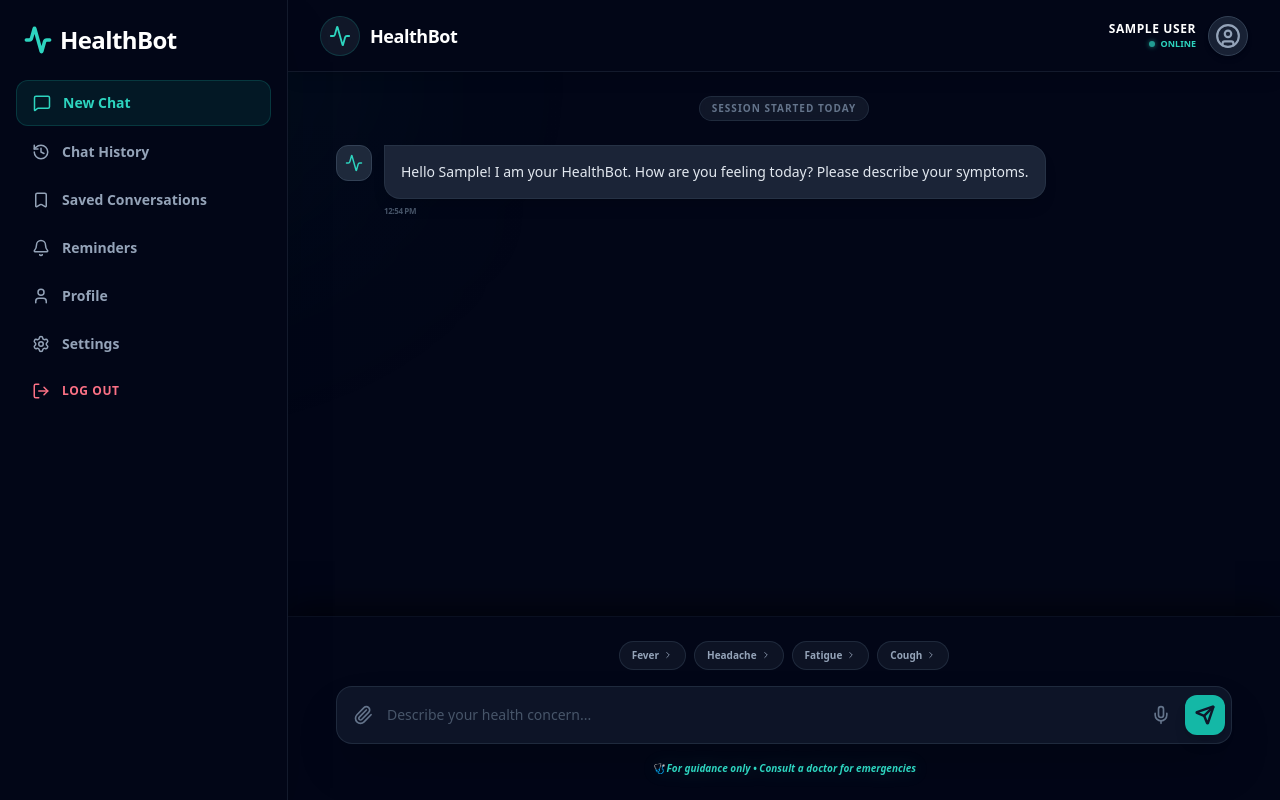
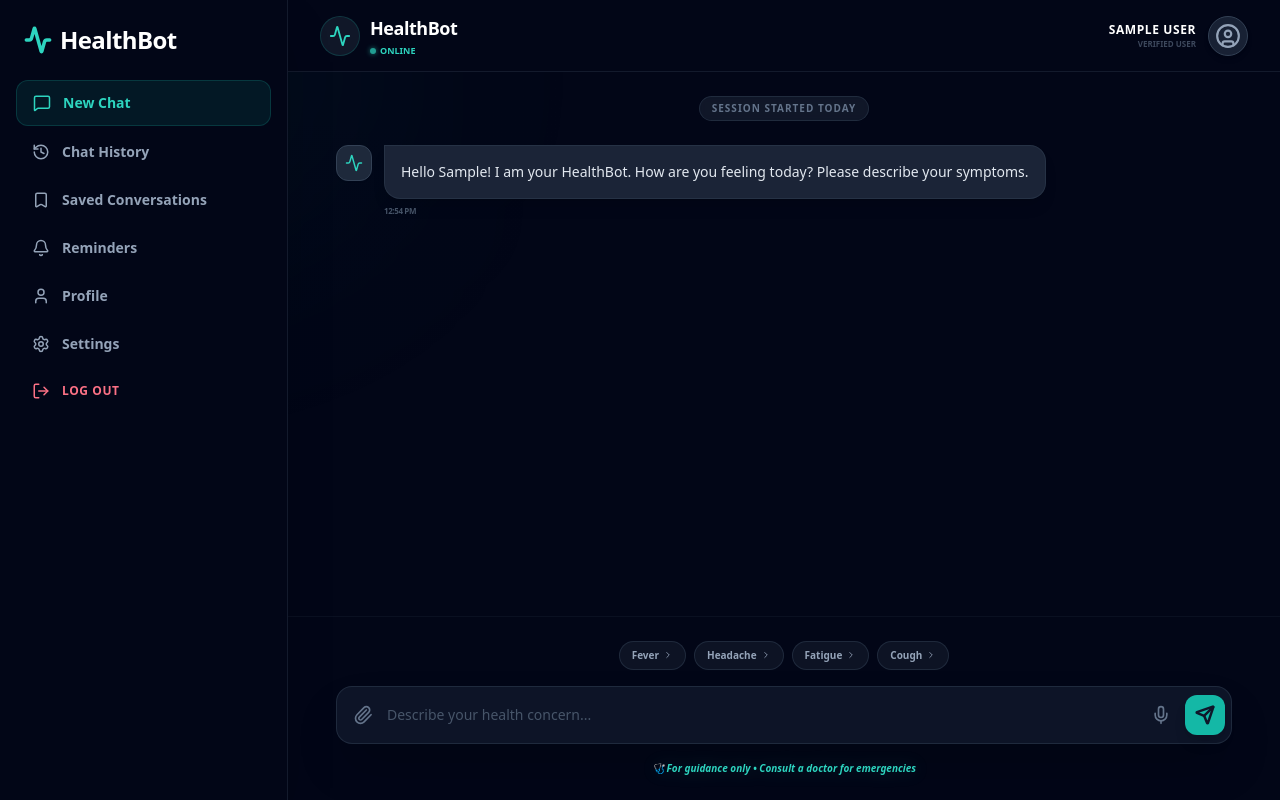
Before and after one commit to junaidnazeer/HealthBot-fullstack, a React (Create React App) app in the folder frontend/: page /chat in a window 1280 px wide. Built offline with nearby package versions, Linux system fonts and the light colour scheme; sample sign-in values are in the browser's storage.

Commit message:
Fix: locked header to top, moved online status below logo, and kept name on right

```diff
--- a/frontend/src/pages/Chat.js
+++ b/frontend/src/pages/Chat.js
@@ -161,7 +161,7 @@ export default function Chat() {
 
       <main className="flex-1 flex flex-col h-full relative z-10 overflow-hidden">
         {/* --- FIXED HEADER (Locked at top) --- */}
-        <header className="sticky top-0 left-0 right-0 z-50 h-[72px] shrink-0 border-b border-slate-800/60 flex items-center justify-between px-4 lg:px-8 bg-[#020617] shadow-lg">
+        <header className="h-[72px] w-full shrink-0 border-b border-slate-800/60 flex items-center justify-between px-4 lg:px-8 bg-[#020617] z-50">
           <div className="flex items-center gap-3">
             <button
               className={`p-2 text-slate-400 hover:bg-slate-800 rounded-lg transition-all ${isSidebarOpen ? "lg:hidden" : "block"}`}
@@ -173,9 +173,15 @@ export default function Chat() {
               <div className="w-9 h-9 lg:w-10 lg:h-10 rounded-full bg-slate-800/50 flex items-center justify-center border border-teal-500/20">
                 <Activity size={22} className="text-teal-400" />
               </div>
-              <h3 className="text-white text-base lg:text-lg font-bold tracking-tight">
-                HealthBot
-              </h3>
+              <div className="flex flex-col">
+                <h3 className="text-white text-base lg:text-lg font-bold tracking-tight leading-tight">
+                  HealthBot
+                </h3>
+                <p className="text-[9px] text-teal-400 font-bold uppercase flex items-center gap-1 mt-0.5">
+                  <span className="w-1.5 h-1.5 bg-teal-400 rounded-full animate-pulse shadow-[0_0_5px_rgba(45,212,191,0.8)]" />
+                  Online
+                </p>
+              </div>
             </div>
           </div>
 
@@ -184,10 +190,9 @@ export default function Chat() {
               <span className="text-[11px] lg:text-xs font-black text-white uppercase tracking-wider">
                 {fullName}
               </span>
-              <p className="text-[9px] text-teal-400 font-bold uppercase flex items-center gap-1.5">
-                <span className="w-1.5 h-1.5 bg-teal-400 rounded-full animate-pulse shadow-[0_0_5px_rgba(45,212,191,0.8)]" />
-                Online
-              </p>
+              <span className="text-[8px] text-slate-500 font-bold uppercase opacity-60">
+                Verified User
+              </span>
             </div>
             <div className="w-9 h-9 lg:w-10 lg:h-10 rounded-full border border-slate-700 flex items-center justify-center bg-slate-800/80 shadow-md">
               <UserCircle className="text-slate-400" size={26} />
@@ -195,7 +200,7 @@ export default function Chat() {
           </div>
         </header>
 
-        {/* --- SCROLLABLE CHAT MESSAGES --- */}
+        {/* --- SCROLLABLE CHAT MESSAGES area --- */}
         <div className="flex-1 overflow-y-auto px-4 lg:px-6 py-6 no-scrollbar bg-gradient-to-b from-transparent to-[#020617]/50">
           <div className="max-w-4xl mx-auto space-y-6">
             <div className="flex justify-center">
@@ -249,8 +254,8 @@ export default function Chat() {
           </div>
         </div>
 
-        {/* --- FIXED INPUT AREA --- */}
-        <div className="p-4 lg:p-6 bg-[#020617] shrink-0 border-t border-slate-800/30 shadow-[0_-10px_30px_rgba(0,0,0,0.5)]">
+        {/* --- FIXED INPUT AREA (Bottom) --- */}
+        <div className="p-4 lg:p-6 bg-[#020617] shrink-0 border-t border-slate-800/30">
           <div className="max-w-4xl mx-auto">
             <div className="flex flex-wrap justify-center gap-2 mb-4">
               {["Fever", "Headache", "Fatigue", "Cough"].map((symptom) => (
```
